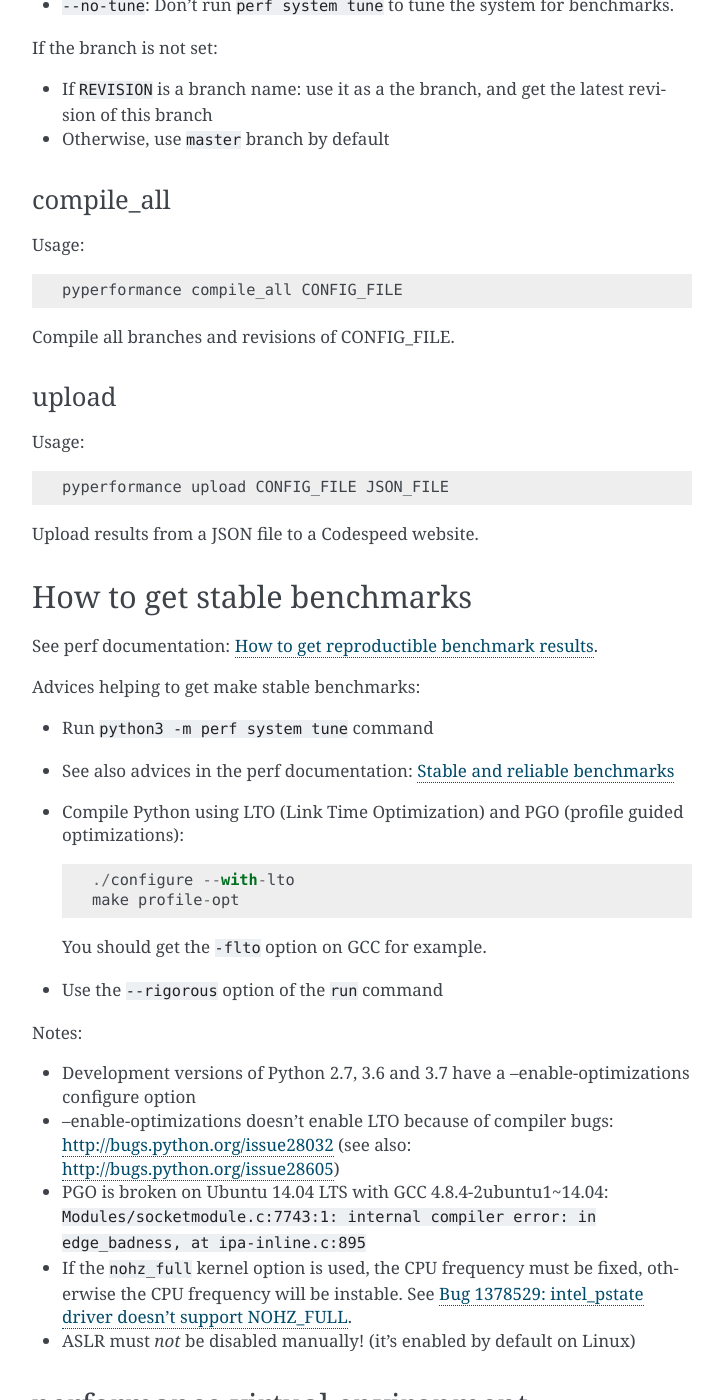
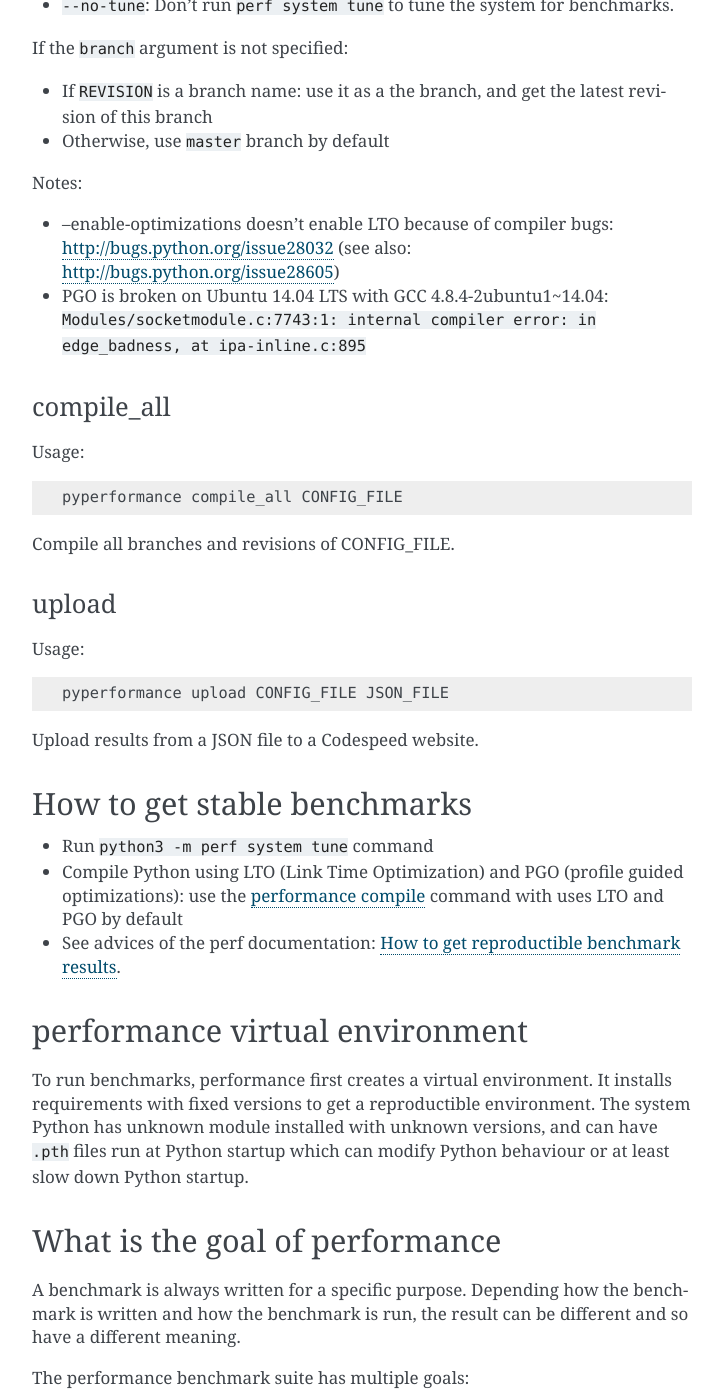
Before and after one commit to python/pyperformance, a Sphinx documentation site: the page built from doc/usage.rst, in a window 1280 px wide and 1400 px high, scrolled down 4565 px. Shown: the whole window, without its empty margins (388-1111 px from the left). Built offline with Sphinx 7.4.7, drawn with Linux system fonts in a browser that asks for light colours.

Commit message:
Update performance documentation

```diff
--- a/doc/usage.rst
+++ b/doc/usage.rst
@@ -184,6 +184,7 @@ Configuration file sample with comments, ``doc/benchmark.conf.sample``:
    :language: ini
 
 
+.. _cmd-compile:
 
 compile
 -------
@@ -203,11 +204,20 @@ Options:
 * ``--no-tune``: Don't run ``perf system tune`` to tune the system for
   benchmarks.
 
-If the branch is not set:
+If the ``branch`` argument is not specified:
 
 * If ``REVISION`` is a branch name: use it as a the branch, and get the
   latest revision of this branch
 * Otherwise, use ``master`` branch by default
+
+Notes:
+
+* --enable-optimizations doesn't enable LTO because of compiler bugs:
+  http://bugs.python.org/issue28032
+  (see also: http://bugs.python.org/issue28605)
+* PGO is broken on Ubuntu 14.04 LTS with GCC 4.8.4-2ubuntu1~14.04:
+  ``Modules/socketmodule.c:7743:1: internal compiler error: in edge_badness,
+  at ipa-inline.c:895``
 
 
 compile_all
@@ -235,39 +245,13 @@ Upload results from a JSON file to a Codespeed website.
 How to get stable benchmarks
 ============================
 
-See perf documentation: `How to get reproductible benchmark results
-<http://perf.readthedocs.io/en/latest/run_benchmark.html#how-to-get-reproductible-benchmark-results>`_.
-
-Advices helping to get make stable benchmarks:
-
 * Run ``python3 -m perf system tune`` command
-* See also advices in the perf documentation: `Stable and reliable benchmarks
-  <http://perf.readthedocs.io/en/latest/perf.html#stable-and-reliable-benchmarks>`_
 * Compile Python using LTO (Link Time Optimization) and PGO (profile guided
-  optimizations)::
-
-    ./configure --with-lto
-    make profile-opt
-
-  You should get the ``-flto`` option on GCC for example.
-
-* Use the ``--rigorous`` option of the ``run`` command
-
-Notes:
-
-* Development versions of Python 2.7, 3.6 and 3.7 have a --enable-optimizations
-  configure option
-* --enable-optimizations doesn't enable LTO because of compiler bugs:
-  http://bugs.python.org/issue28032
-  (see also: http://bugs.python.org/issue28605)
-* PGO is broken on Ubuntu 14.04 LTS with GCC 4.8.4-2ubuntu1~14.04:
-  ``Modules/socketmodule.c:7743:1: internal compiler error: in edge_badness,
-  at ipa-inline.c:895``
-* If the ``nohz_full`` kernel option is used, the CPU frequency must be fixed,
-  otherwise the CPU frequency will be instable. See `Bug 1378529: intel_pstate
-  driver doesn't support NOHZ_FULL
-  <https://bugzilla.redhat.com/show_bug.cgi?id=1378529>`_.
-* ASLR must *not* be disabled manually! (it's enabled by default on Linux)
+  optimizations): use the :ref:`performance compile <cmd-compile>` command with
+  uses LTO and PGO by default
+* See advices of the perf documentation:
+  `How to get reproductible benchmark results
+  <http://perf.readthedocs.io/en/latest/run_benchmark.html#how-to-get-reproductible-benchmark-results>`_.
 
 
 performance virtual environment
```
